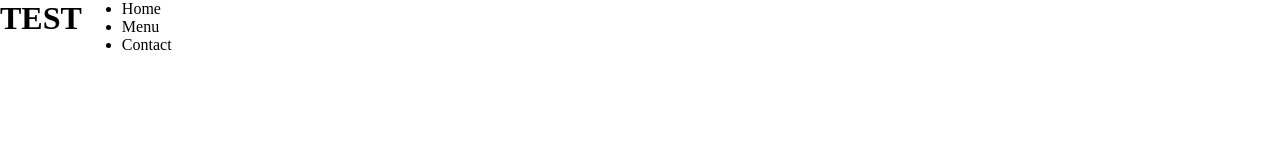
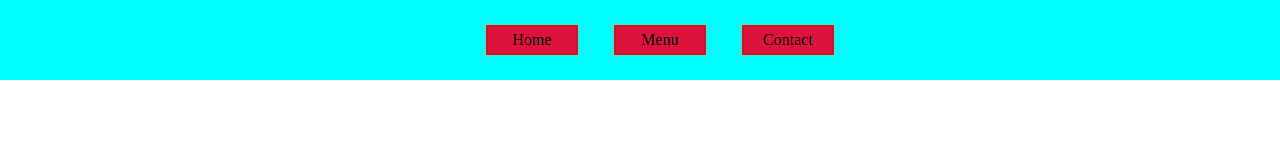
Before and after one commit to Marek-Kosmowski/project-restaurant-page, a website built with webpack: page src/template.html in a window 1280 px wide. Built offline with nearby package versions, Linux system fonts and the light colour scheme.

```diff
--- a/src/components/navbar.js
+++ b/src/components/navbar.js
@@ -1,7 +1,9 @@
 function header() {
-    const body = document.querySelector('body');
-    const navbar = document.createElement('navbar');
+    const content = document.querySelector('#content');
+    const navbar = document.createElement('div');
+    navbar.classList.add('navbar')
     const navbarList = document.createElement('ul');
+    navbarList.classList.add('navbar-list')
     const navTab = ['Home', 'Menu', 'Contact'];
 
     for (let i = 0; i < navTab.length; i++) {
@@ -11,7 +13,7 @@
     }
 
 
-    body.appendChild(navbar);
+    content.appendChild(navbar);
     navbar.appendChild(navbarList);
 
 
--- a/src/index.js
+++ b/src/index.js
@@ -2,5 +2,4 @@
 import homePage from './components/home';
 import header from './components/navbar';
 header();
-
-homePage();
+// homePage();
--- a/src/styles/style.css
+++ b/src/styles/style.css
@@ -2,8 +2,30 @@
   margin: 0;
 }
 
-body {
+#content {
   height: 100vh;
   width: 100vw;
+}
+
+.navbar {
   display: flex;
+  justify-content: center;
+  align-items: center;
+  background-color: aqua;
+  height: 10%;
 }
+.navbar-list {
+  width: 30%;
+  display: flex;
+  justify-content: space-around;
+  list-style: none;
+}
+
+.navbar-list li {
+  width: 80px;
+  text-align: center;
+  padding: 4px;
+  border: 2px solid red;
+  cursor: pointer;
+  background-color: crimson;
+}
```
